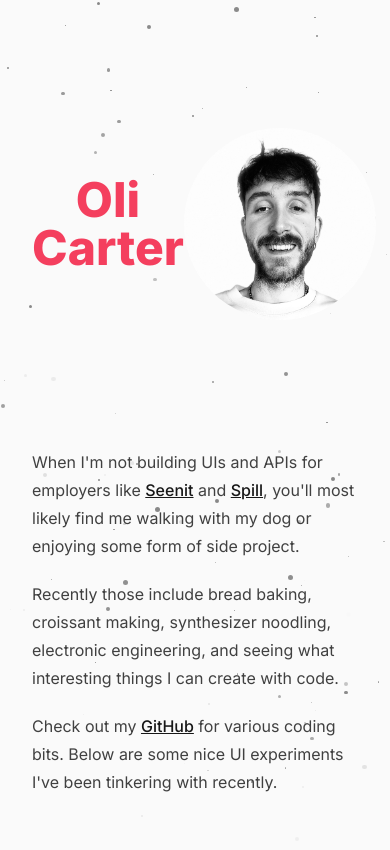
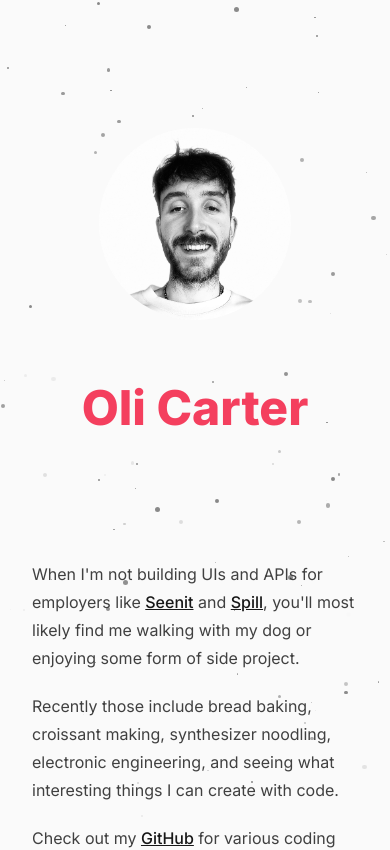
Before and after one commit to olicarter/portfolio, a Next.js app: page / in a window 390 px wide. Shown: the top 850 px of the page. Built offline with nearby package versions, Linux system fonts and the light colour scheme.

Commit message:
Refactor header layout in page component

```diff
--- a/app/page.tsx
+++ b/app/page.tsx
@@ -8,9 +8,13 @@ export default function Home() {
     <main className="min-h-screen px-8 py-32 items-stretch flex flex-col gap-32 max-w-screen-sm mx-auto">
       <Stars />
 
-      <header className="flex items-center justify-between">
-        <h1 className="text-center text-rose-500">Oli Carter</h1>
-        <Avatar />
+      <header className="flex flex-col md:flex-row gap-16 items-center justify-between">
+        <h1 className="order-2 md:order-1 text-center text-rose-500">
+          Oli Carter
+        </h1>
+        <div className="order-1 md:order-2">
+          <Avatar />
+        </div>
       </header>
 
       {/* <hr className="dark:border-neutral-800 mx-auto w-1/2" /> */}
```
